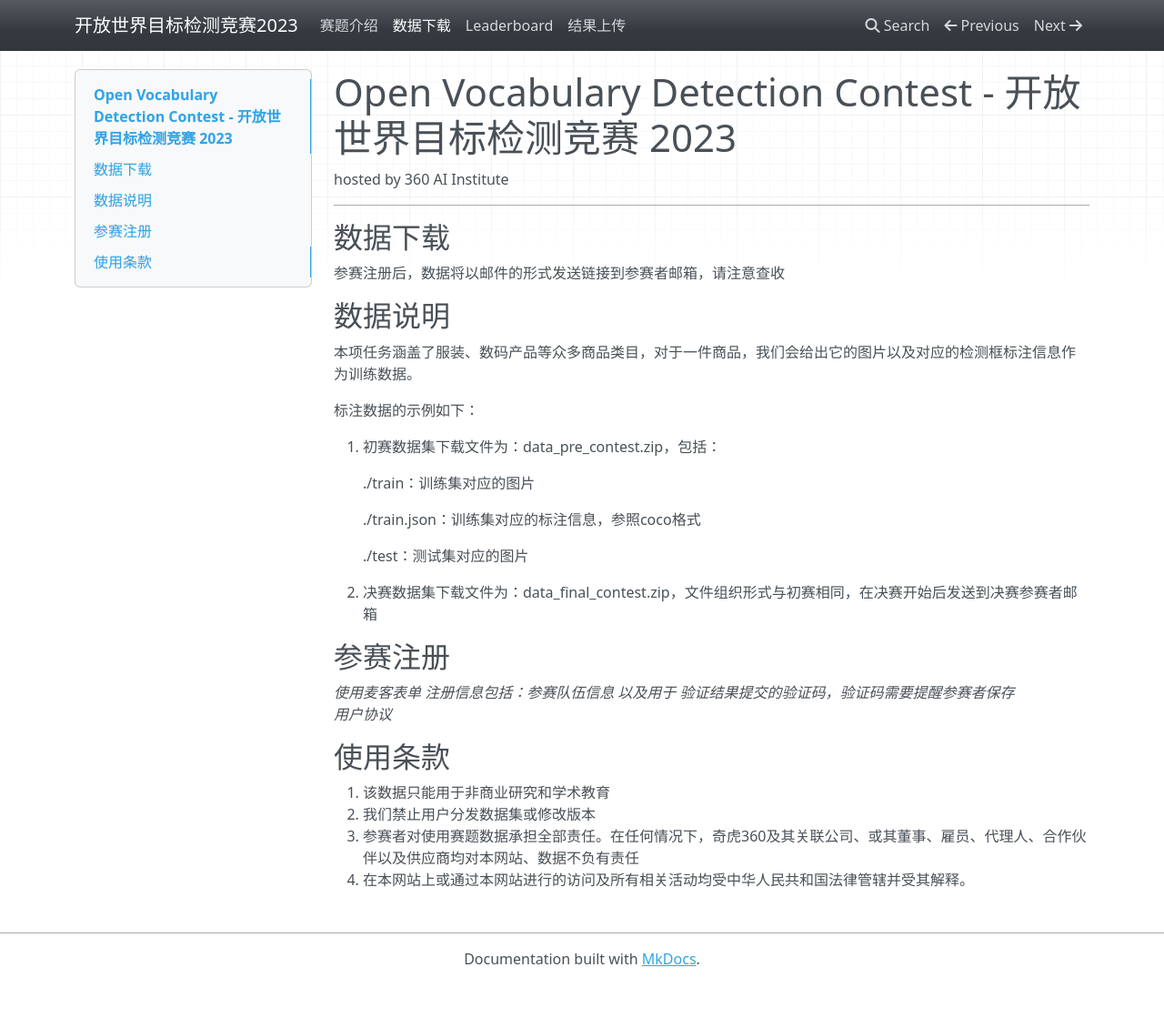
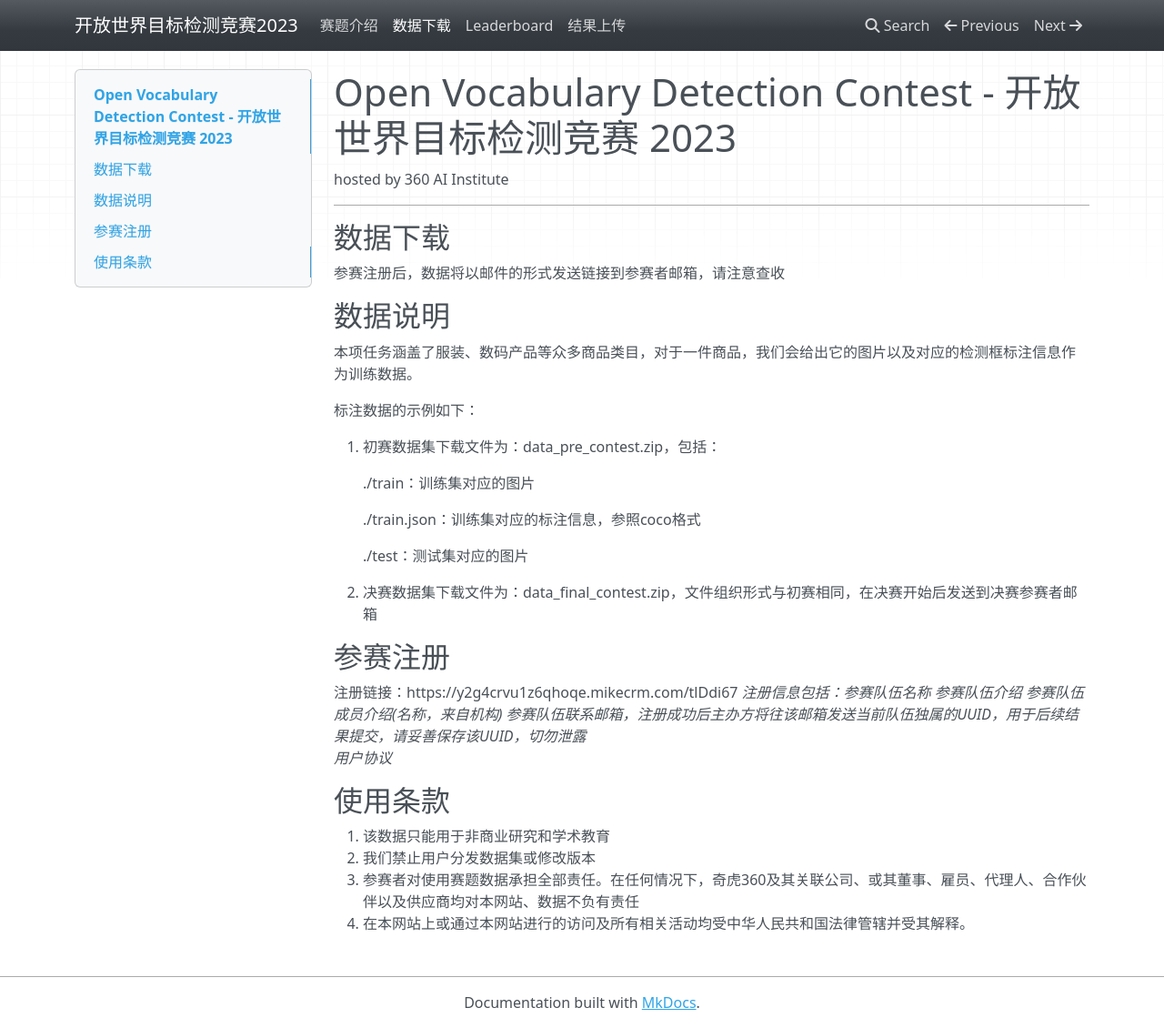
Before and after one commit to 360CVGroup/OVD_Contest, an MkDocs documentation site: the page built from docs/data.md, in a window 1280 px wide and 1130 px high. Shown: the whole window at 91% size. Built offline with MkDocs 1.6.1, drawn with Linux system fonts in a browser that asks for light colours; nearby versions of some CDN libraries.

Commit message:
modified:   docs/data.md

```diff
--- a/docs/data.md
+++ b/docs/data.md
@@ -24,8 +24,8 @@ hosted by 360 AI Institute
 
 
 ## 参赛注册
-*使用麦客表单*
-*注册信息包括：参赛队伍信息 以及用于 验证结果提交的验证码，验证码需要提醒参赛者保存*
+注册链接：https://y2g4crvu1z6qhoqe.mikecrm.com/tlDdi67
+*注册信息包括：参赛队伍名称 参赛队伍介绍 参赛队伍成员介绍(名称，来自机构) 参赛队伍联系邮箱，注册成功后主办方将往该邮箱发送当前队伍独属的UUID，用于后续结果提交，请妥善保存该UUID，切勿泄露*
 *用户协议*
 
 ## 使用条款
```
